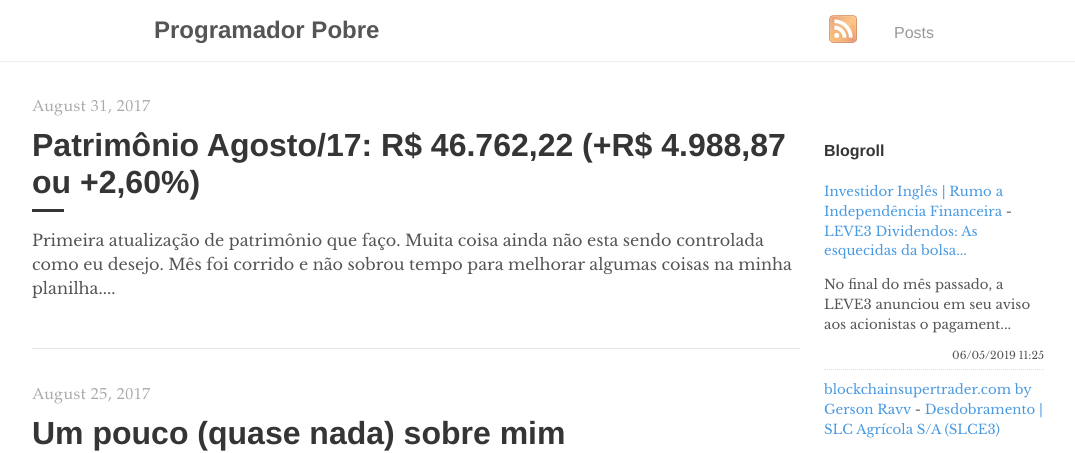
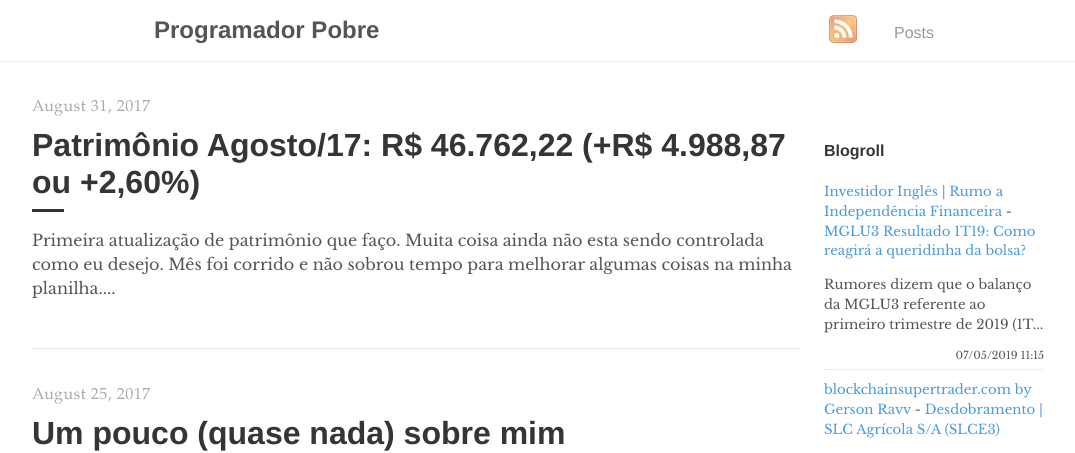
Before and after one commit to programadorpobre/programadorpobre.github.io, a Jekyll site: the page built from index.html, in a window 1280 px wide. Shown: the top 453 px of the page, without its empty margins (96-1171 px from the left). Built offline with Jekyll 4.4.1, drawn with Linux system fonts in a browser that asks for light colours; the list of posts is cut into pages by our own code; comment, search, counter and statistics services are not loaded.

Commit message:
[ci skip] travis #640

```diff
--- a/_includes/feed-entries.html
+++ b/_includes/feed-entries.html
@@ -1,7 +1,7 @@
 <div class="feed-entry">
-    <a class="feed-entry-site-name" href="https://www.investidoringles.com/">Investidor Inglês | Rumo a Independência Financeira</a> - <a class="feed-entry-title" href="https://www.investidoringles.com/2019/05/leve3-dividendos.html">LEVE3 Dividendos: As esquecidas da bolsa...</a>
-    <p class="feed-entry-summary">No final do mês passado, a LEVE3 anunciou em seu aviso aos acionistas o pagament...</p>
-    <time datetime="2019-05-06T11:25:00.000-03:00">06/05/2019 11:25</time>
+    <a class="feed-entry-site-name" href="https://www.investidoringles.com/">Investidor Inglês | Rumo a Independência Financeira</a> - <a class="feed-entry-title" href="https://www.investidoringles.com/2019/05/mglu3-resultado-1t19.html">MGLU3 Resultado 1T19: Como reagirá a queridinha da bolsa?</a>
+    <p class="feed-entry-summary">Rumores dizem que o balanço da MGLU3 referente ao primeiro trimestre de 2019 (1T...</p>
+    <time datetime="2019-05-07T11:15:00.001-03:00">07/05/2019 11:15</time>
 </div>
 <div class="feed-entry">
     <a class="feed-entry-site-name" href="http://www.blockchainsupertrader.com/">blockchainsupertrader.com by Gerson Ravv</a> - <a class="feed-entry-title" href="http://www.blockchainsupertrader.com/2019/05/desdobramento-slc-agricola-sa-slce3.html">Desdobramento | SLC Agrícola S/A (SLCE3)</a>
```
